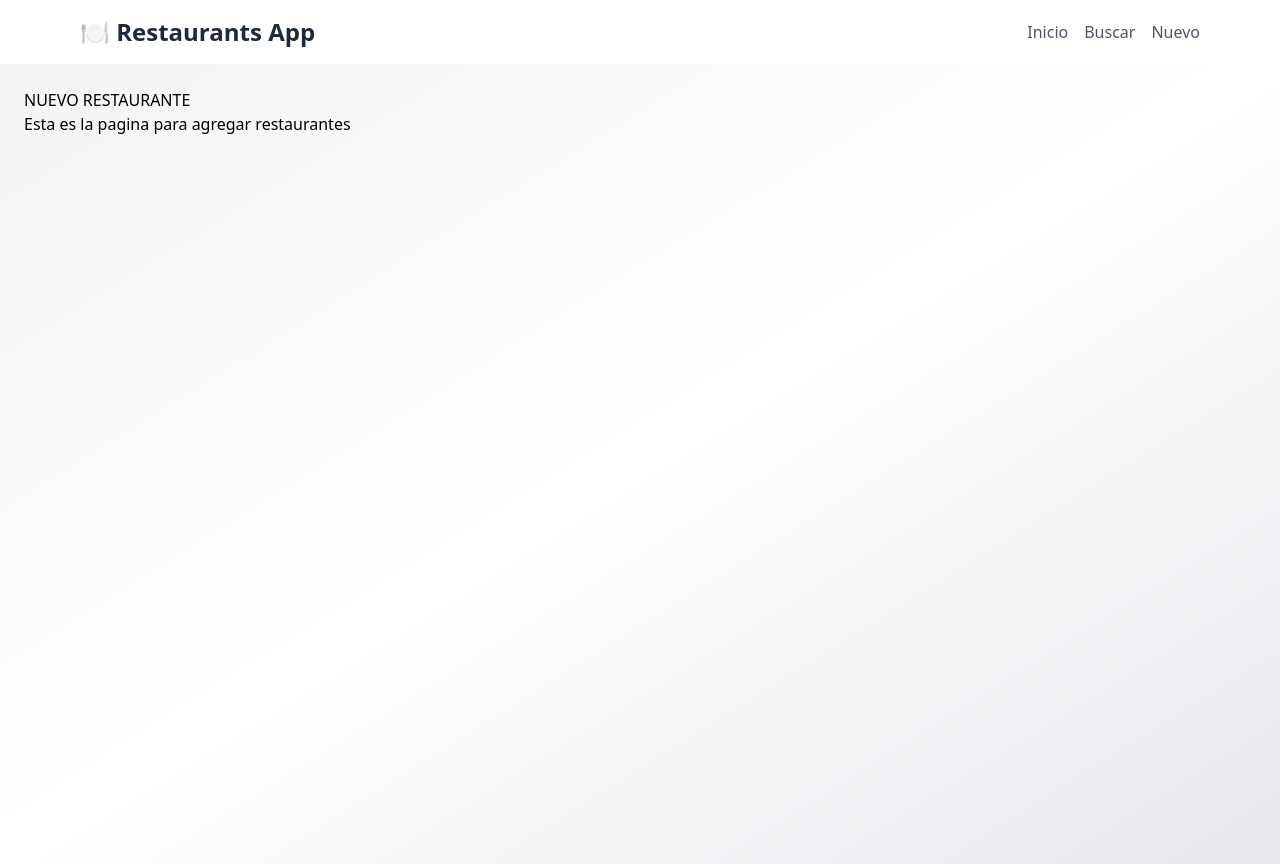
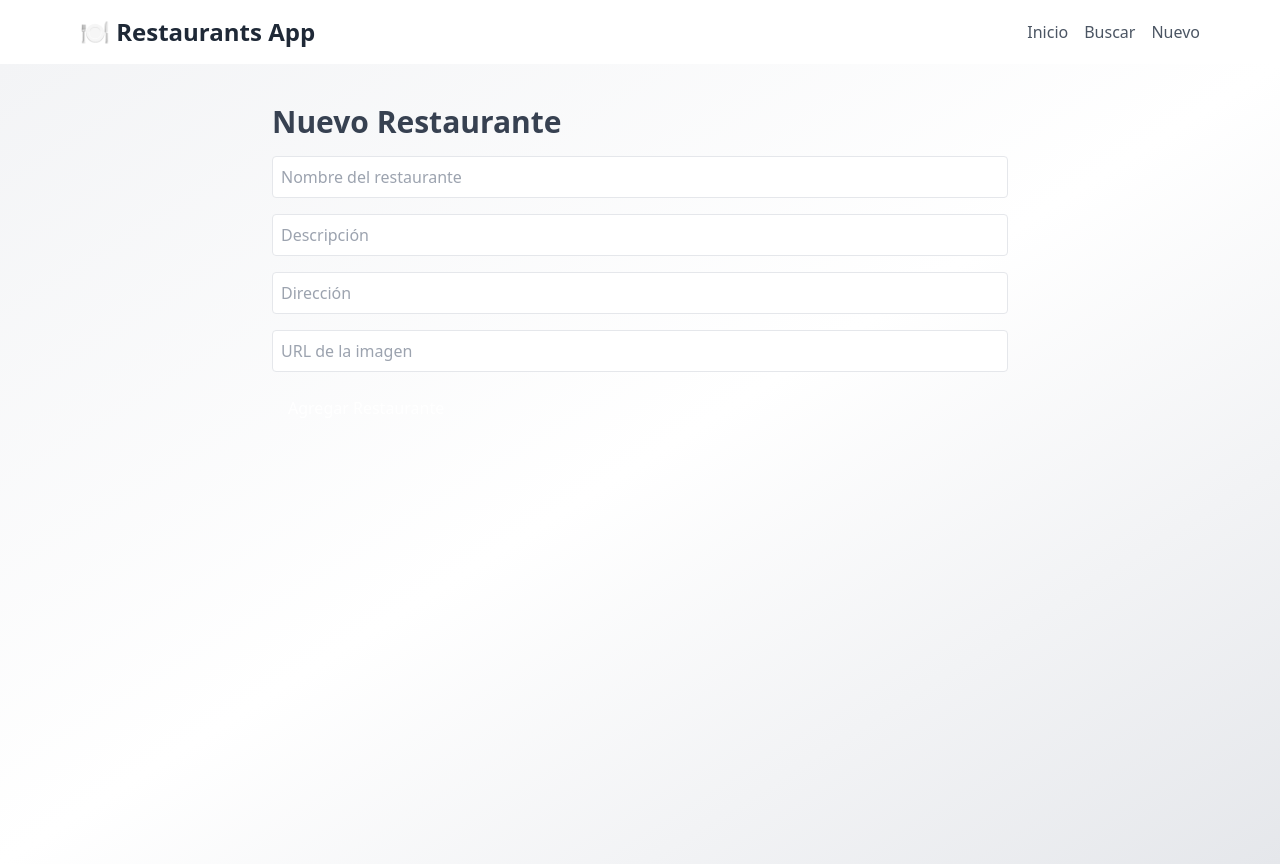
Before and after one commit to Ingenieria-Web-I/Restaurants-App, a React (Vite) app: page /new in a window 1280 px wide. Built offline with nearby package versions, Linux system fonts and the light colour scheme.

Commit message:
Update NewRestaurant.jsx

```diff
--- a/src/pages/NewRestaurant.jsx
+++ b/src/pages/NewRestaurant.jsx
@@ -1,9 +1,106 @@
+import { useState } from "react";
+
 function NewRestaurant() {
+  const [form, setForm] = useState({
+    name: "",
+    description: "",
+    address: "",
+    image: "",
+  });
+
+  const [restaurants, setRestaurants] = useState([]);
+
+  const handleChange = (e) => {
+    setForm({ ...form, [e.target.name]: e.target.value });
+  };
+
+  const handleSubmit = (e) => {
+    e.preventDefault();
+
+    const newRestaurant = {
+      ...form,
+      id: Date.now(), // ID único
+    };
+
+    setRestaurants([...restaurants, newRestaurant]);
+
+    // Limpiar formulario
+    setForm({
+      name: "",
+      description: "",
+      address: "",
+      image: "",
+    });
+  };
+
   return (
-    <div className="">
-      <h1>NUEVO RESTAURANTE</h1>
-      <p>Esta es la pagina para agregar restaurantes</p>
+    <div className="max-w-3xl mx-auto p-4">
+      <h1 className="text-3xl font-bold mb-4 text-gray-700">Nuevo Restaurante</h1>
+
+      <form onSubmit={handleSubmit} className="space-y-4 mb-8">
+        <input
+          type="text"
+          name="name"
+          placeholder="Nombre del restaurante"
+          value={form.name}
+          onChange={handleChange}
+          className="w-full p-2 border rounded"
+          required
+        />
+        <input
+          type="text"
+          name="description"
+          placeholder="Descripción"
+          value={form.description}
+          onChange={handleChange}
+          className="w-full p-2 border rounded"
+          required
+        />
+        <input
+          type="text"
+          name="address"
+          placeholder="Dirección"
+          value={form.address}
+          onChange={handleChange}
+          className="w-full p-2 border rounded"
+          required
+        />
+        <input
+          type="text"
+          name="image"
+          placeholder="URL de la imagen"
+          value={form.image}
+          onChange={handleChange}
+          className="w-full p-2 border rounded"
+          required
+        />
+        <button
+          type="submit"
+          className="bg-primario text-white px-4 py-2 rounded hover:bg-secundario transition"
+        >
+          Agregar Restaurante
+        </button>
+      </form>
+
+      {restaurants.length > 0 && (
+        <>
+          <h2 className="text-2xl font-semibold mb-4">Restaurantes Agregados</h2>
+          <div className="grid grid-cols-1 sm:grid-cols-2 gap-4">
+            {restaurants.map((rest) => (
+              <div key={rest.id} className="bg-white rounded-lg shadow-md overflow-hidden">
+                <img src={rest.image} alt={rest.name} className="h-40 w-full object-cover" />
+                <div className="p-4">
+                  <h3 className="text-xl font-bold text-gray-700">{rest.name}</h3>
+                  <p className="text-gray-500 text-sm">{rest.description}</p>
+                  <p className="text-gray-400 text-sm">{rest.address}</p>
+                </div>
+              </div>
+            ))}
+          </div>
+        </>
+      )}
     </div>
   );
 }
+
 export default NewRestaurant;
```
